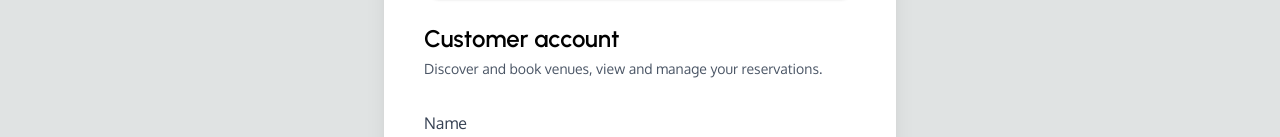
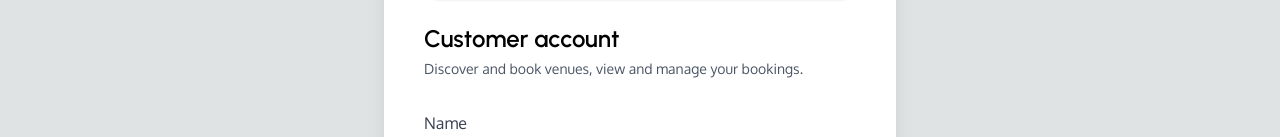
Before and after one commit to marned91/Holidaze-PE2, a React (Vite) app: page /signup in a window 1280 px wide. Shown: the part 283-420 px from the top of the page. Built offline with nearby package versions, Linux system fonts and the light colour scheme.

Commit message:
Update SignUpPage.tsx

```diff
--- a/src/pages/SignUpPage.tsx
+++ b/src/pages/SignUpPage.tsx
@@ -175,7 +175,7 @@ export function SignUpPage() {
               </p>
             ) : (
               <p className="text-sm text-gray-600 font-text">
-                Discover and book venues, view and manage your reservations.
+                Discover and book venues, view and manage your bookings.
               </p>
             )}
           </div>
```
